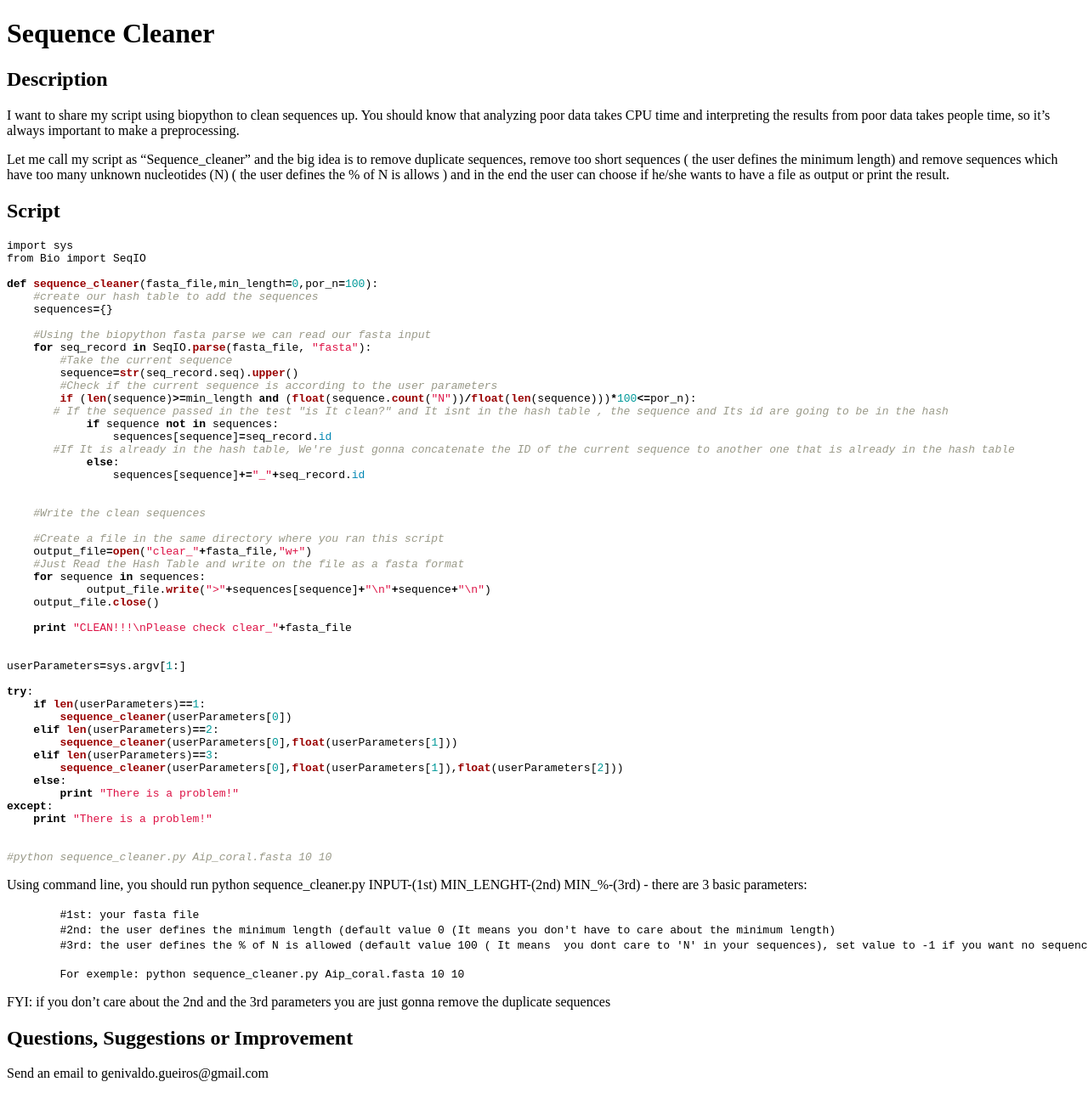
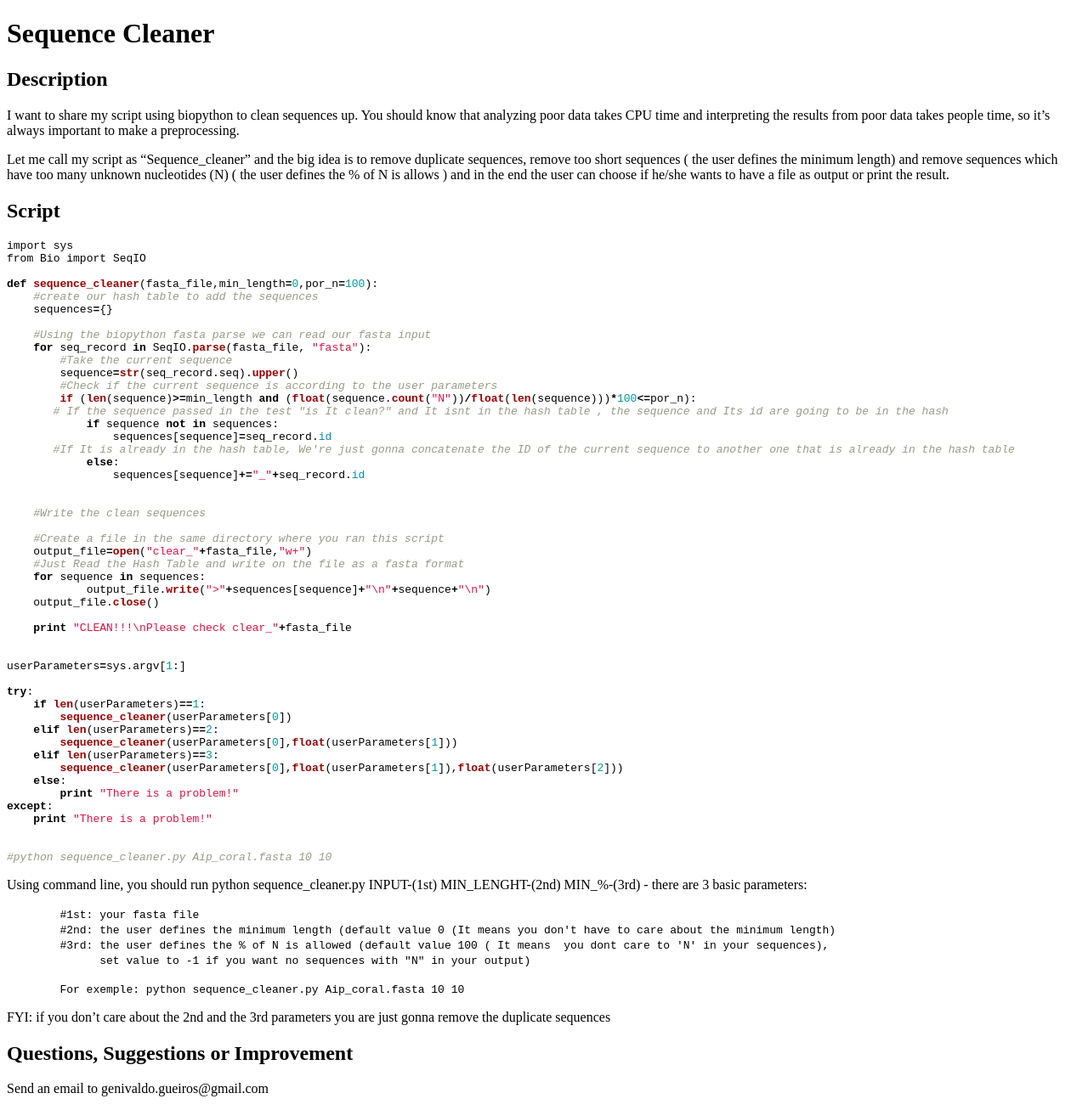
Before and after one commit to biopython/biopython.github.io, a Jekyll site: the page built from wiki/Sequence_Cleaner.md, in a window 1280 px wide. Shown: the whole page at 85% size. Built offline with Jekyll 4.4.1, drawn with Linux system fonts in a browser that asks for light colours.

Commit message:
/* Script */

```diff
--- a/wiki/Sequence_Cleaner.md
+++ b/wiki/Sequence_Cleaner.md
@@ -82,7 +82,8 @@ parameters:
 
 `        #1st: your fasta file `
 `        #2nd: the user defines the minimum length (default value 0 (It means you don't have to care about the minimum length)`
-`        #3rd: the user defines the % of N is allowed (default value 100 ( It means  you dont care to 'N' in your sequences), set value to -1 if you want no sequences with "N" in your output)`
+`        #3rd: the user defines the % of N is allowed (default value 100 ( It means  you dont care to 'N' in your sequences), `
+`              set value to -1 if you want no sequences with "N" in your output)`
 
 `        For exemple: python sequence_cleaner.py Aip_coral.fasta 10 10`
 
```
Also changed, not shown: 1 other file.
